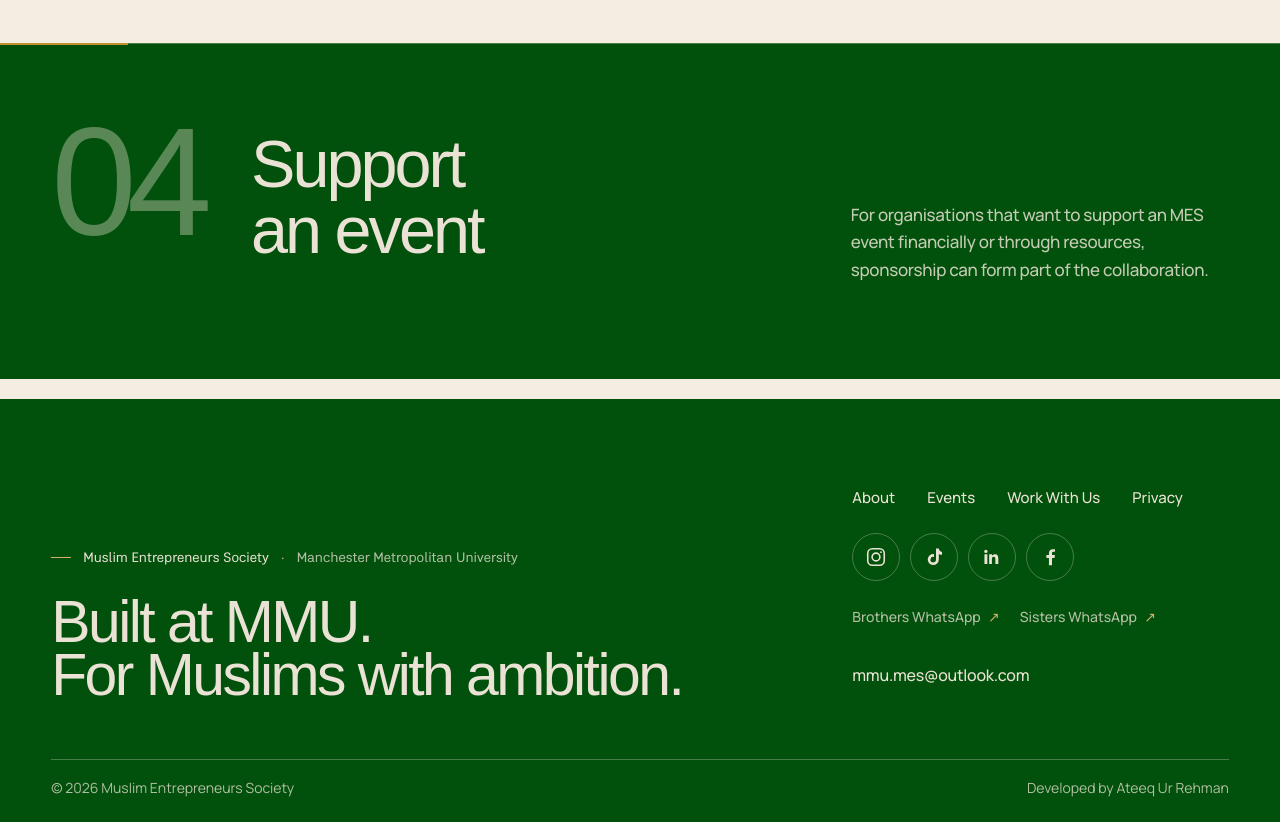
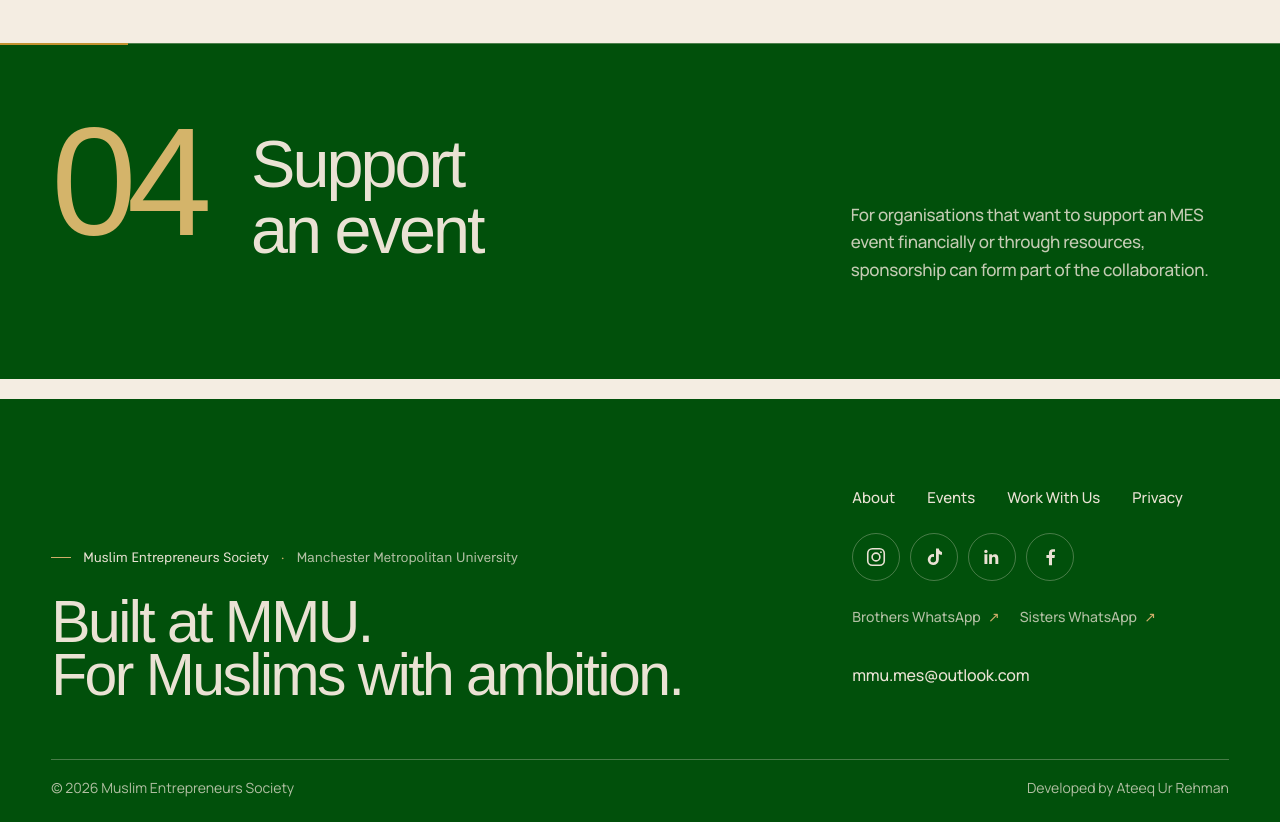
Before and after one commit to ateeqrehman360/MES-Website, a Next.js app: page /work-with-us in a window 1280 px wide. Shown: the part 2900-3722 px from the top of the page. Built offline with nearby package versions, Linux system fonts and the light colour scheme; a web font is replaced by a local one.

Commit message:
refine chapter four full bleed

```diff
--- a/src/components/sections/ways-to-work-with-us.module.css
+++ b/src/components/sections/ways-to-work-with-us.module.css
@@ -124,13 +124,19 @@
 }
 
 .support {
+  --ways-support-gold: #d4b46a;
+  --ways-support-inline: max(
+    var(--site-gutter),
+    calc((100vw - var(--site-max-width)) / 2 + var(--site-gutter))
+  );
   position: relative;
   isolation: isolate;
+  width: 100vw;
   min-height: 0;
   margin-block-start: clamp(1.5rem, 5vw, 3rem);
   margin-block-end: calc(1.25rem - var(--ways-section-end-space));
-  margin-inline: calc(var(--site-gutter) * -1);
-  padding: clamp(3.5rem, 13vw, 5rem) var(--site-gutter);
+  margin-inline: calc(50% - 50vw);
+  padding: clamp(3.5rem, 13vw, 5rem) var(--ways-support-inline);
   border-block-start-color: rgb(234 226 212 / 32%);
   background: var(--mes-deep-green);
   color: var(--mes-cream);
@@ -142,7 +148,7 @@
 }
 
 .support .number {
-  color: rgb(97 140 93 / 92%);
+  color: var(--ways-support-gold);
 }
 
 .support .pathwayTitle {
```
